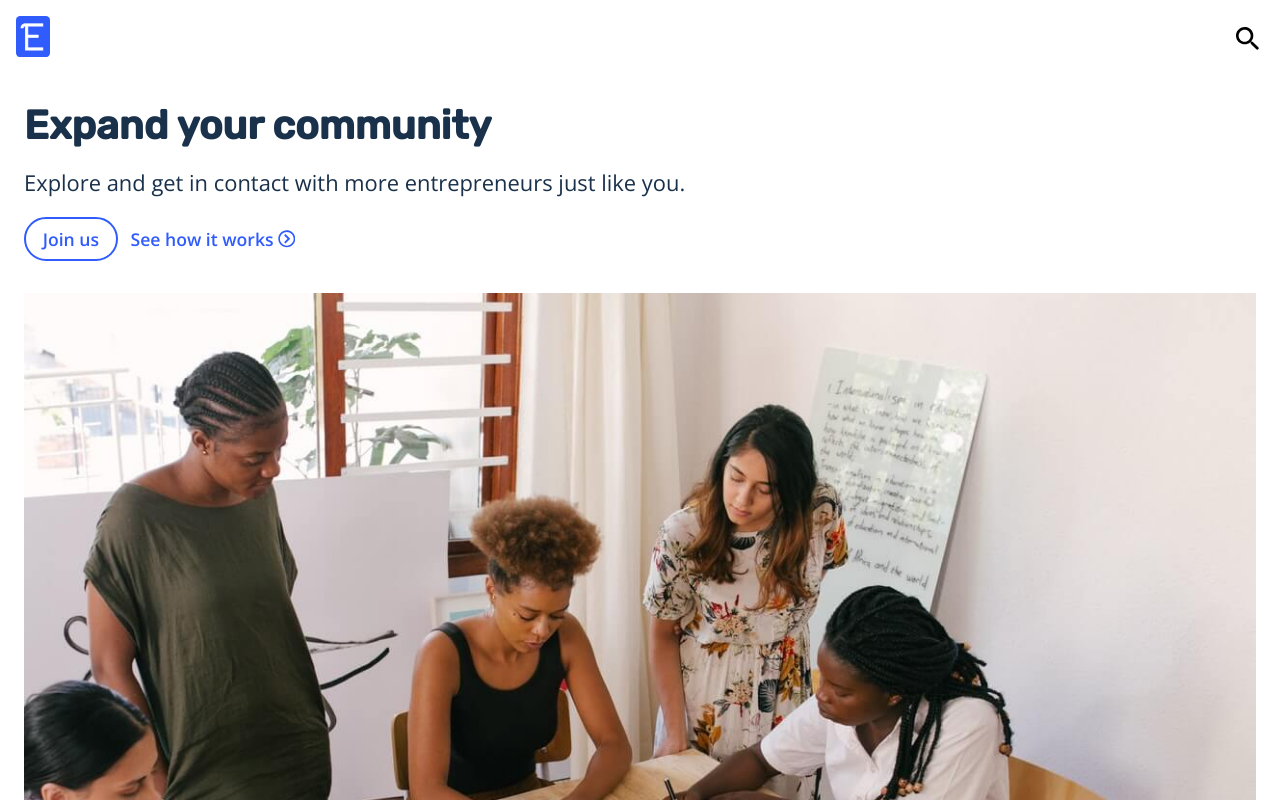
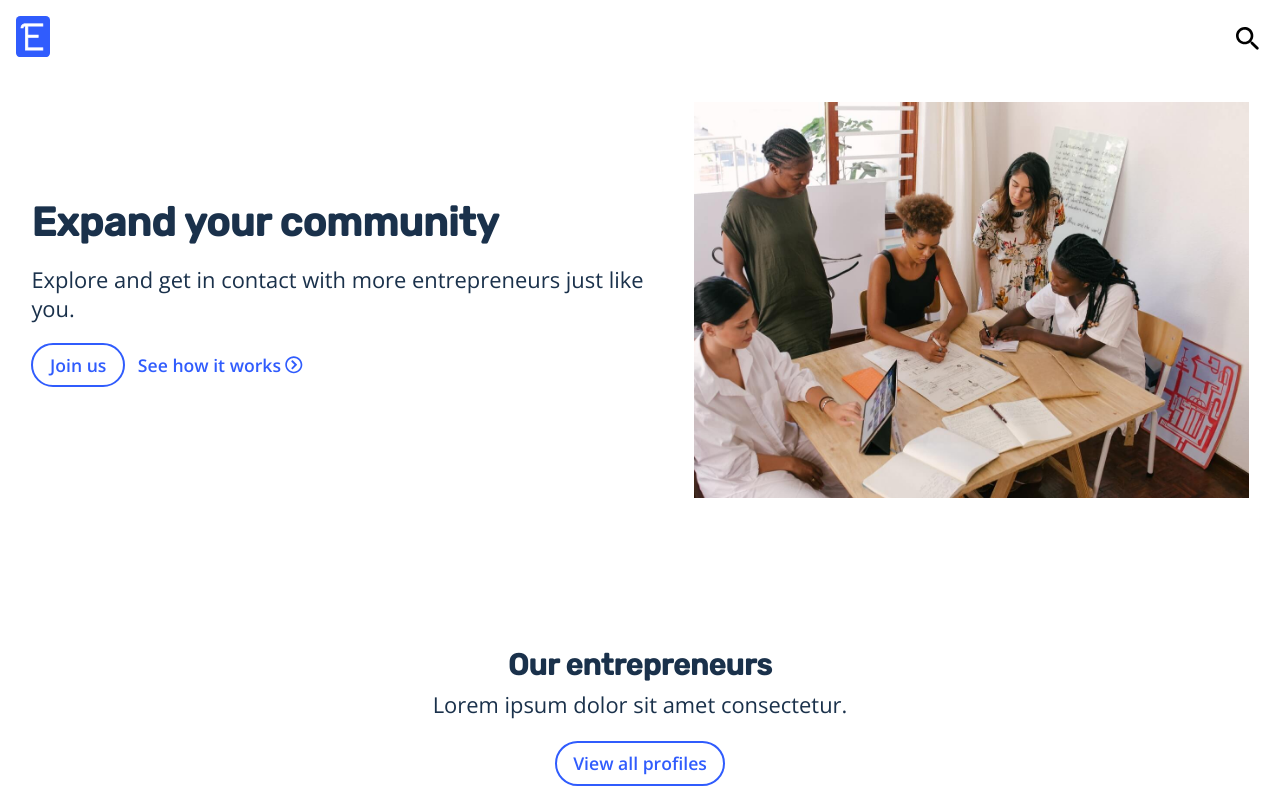
Before and after one commit to saloavalos/Entrepreneurs, a React (Vite) app: page / in a window 1280 px wide. Shown: the top 800 px of the page. Built offline with nearby package versions, Linux system fonts and the light colour scheme.

Commit message:
home page is now responsive

```diff
--- a/src/pages/Home/home.scss
+++ b/src/pages/Home/home.scss
@@ -3,6 +3,10 @@
 .home-c {
   min-height: 100vh;
   padding: 1.5rem;
+  display: flex;
+  flex-wrap: wrap;
+  flex-direction: column;
+  align-items: center;
 
   & section {
     margin-bottom: 1rem;
@@ -10,9 +14,11 @@
 }
 
 .home__section-main-c {
-  & > * {
-    margin-bottom: 1.2rem;
-  }
+  display: flex;
+  flex-wrap: wrap;
+  align-items: center;
+  justify-content: space-around;
+  max-width: 90rem;
 }
 
 .sector-main__title {
@@ -25,11 +31,13 @@
 .sector-main__desc {
   color: colors.$text2;
   font-size: 1.37rem;
+  width: 100%;
 }
 
 .sector-main__btns-c {
   display: flex;
   margin-bottom: 2rem;
+  width: 100%;
 
   & a:first-of-type {
     margin-right: 0.8rem;
@@ -37,6 +45,11 @@
 }
 
 .main__img-c {
+  @media (min-width: 768px) {
+    width: 45%;
+    max-width: 38rem;
+  }
+
   img {
     width: 100%;
   }
@@ -45,6 +58,10 @@
 .home__section-people-c {
   margin-top: 3rem;
   text-align: center;
+
+  @media (min-width: 768px) {
+    margin-top: 8rem;
+  }
 }
 
 .people__title {
@@ -59,3 +76,18 @@
   font-size: 1.37rem;
   margin-bottom: 2rem;
 }
+
+.section-main__text-c {
+  display: flex;
+  flex-wrap: wrap;
+  flex-direction: column;
+
+  @media (min-width: 768px) {
+    width: 50%;
+    margin-right: 2rem;
+  }
+
+  & > * {
+    margin-bottom: 1.2rem;
+  }
+}
--- a/src/pages/Home/index.jsx
+++ b/src/pages/Home/index.jsx
@@ -11,6 +11,7 @@ export default () => {
   return (
     <div className="home-c">
       <section className="home__section-main-c">
+        <div className="section-main__text-c">
           <h2 className="sector-main__title">
             Expand your community
             {/* Expand your creativity
@@ -23,6 +24,8 @@ export default () => {
             <CustomButton type="primary">Join us</CustomButton>
             <CustomButton type="secondary">See how it works</CustomButton>
           </div>
+        </div>
+
         <div className="main__img-c">
           <img src={teamWorking} alt="Team working" />
         </div>
```
Lines whose indentation alone changed are shown as unchanged.
